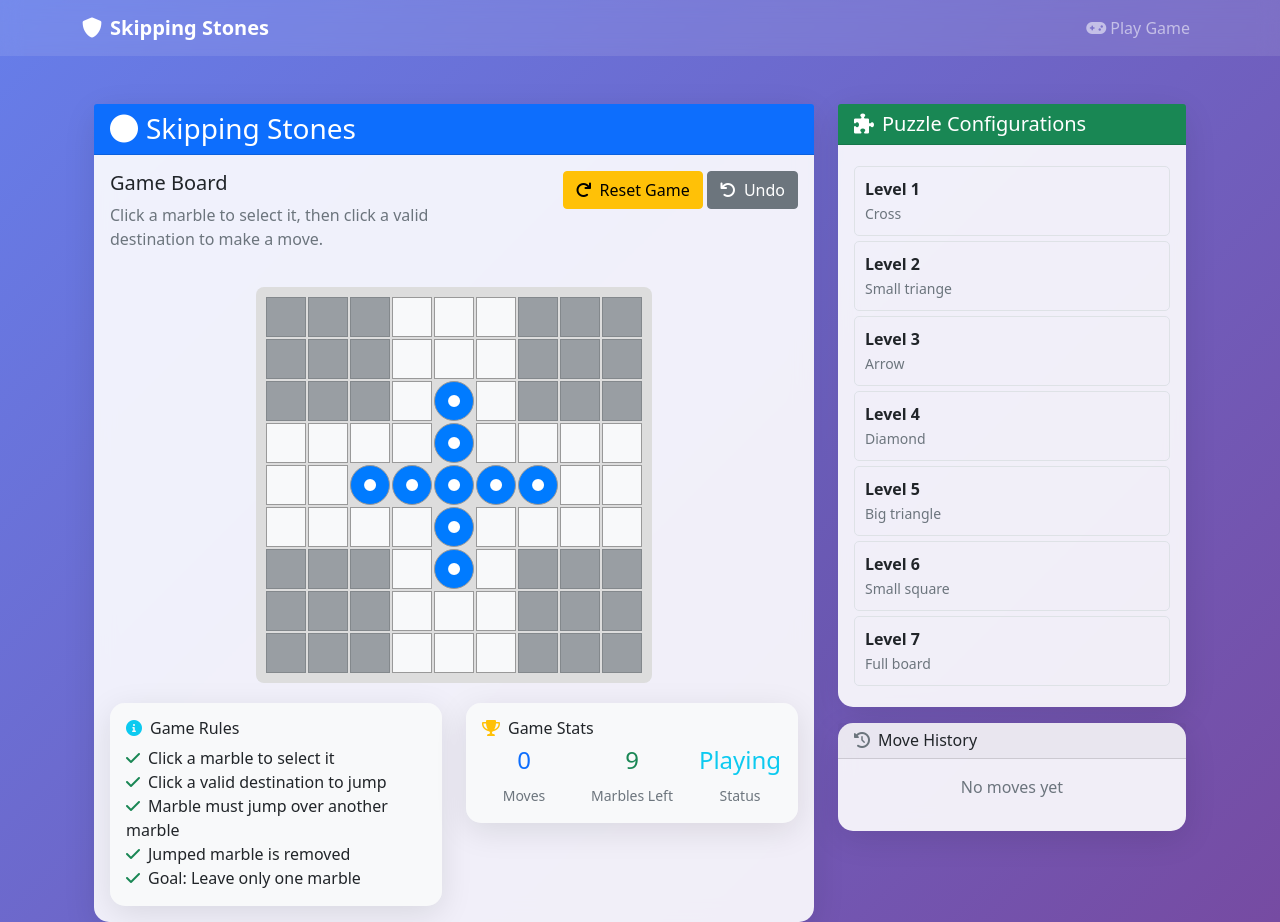
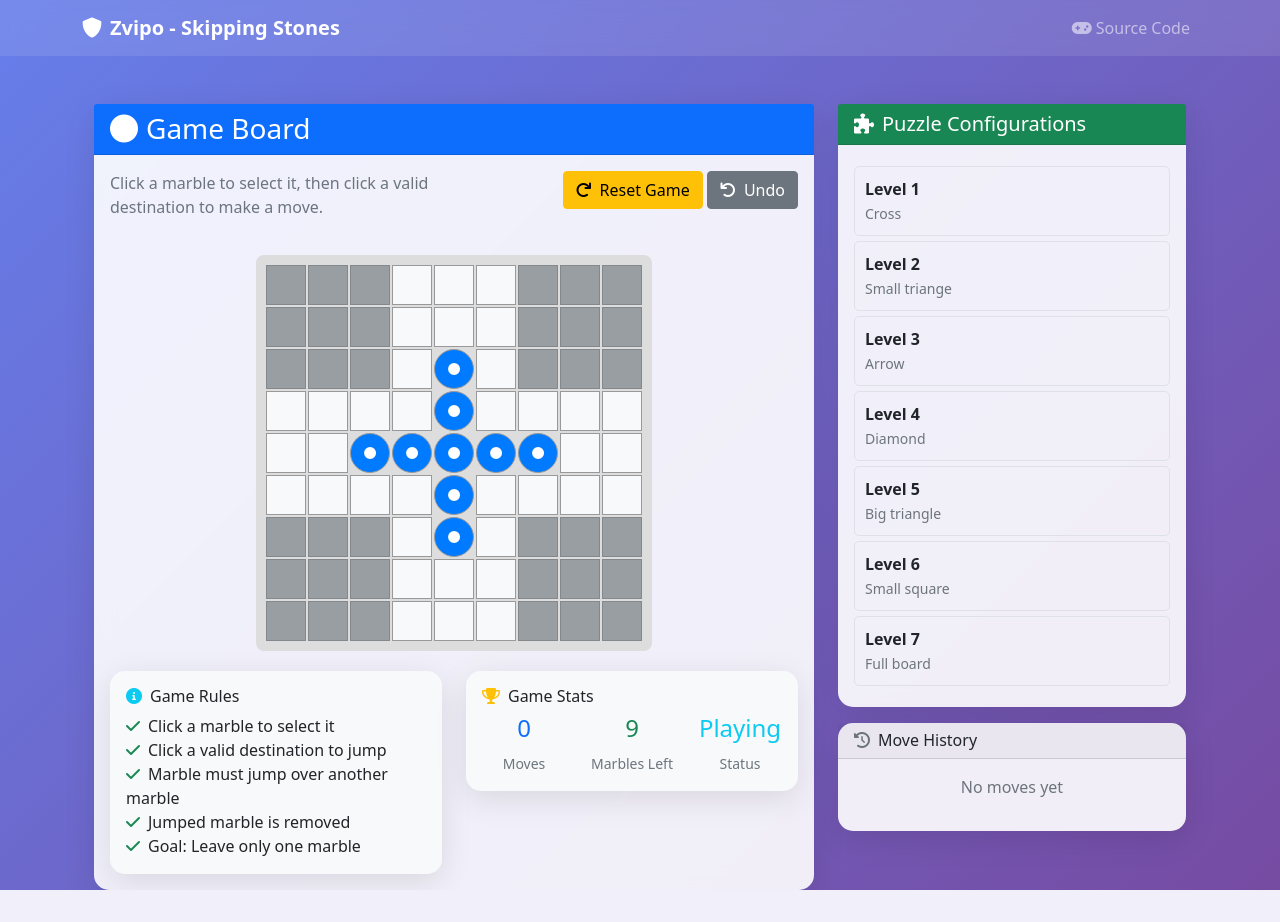
Before and after one commit to zvipo/skipping-stones, a Flask app: page /skipping-stones in a window 1280 px wide. After the commit the page ends 890 px from the top, so only its background shows below. Run offline with Flask 3, Linux system fonts and the light colour scheme.

Commit message:
Add Zvipo labelling and link to source code.

```diff
--- a/templates/base.html
+++ b/templates/base.html
@@ -37,11 +37,11 @@
     <nav class="navbar navbar-expand-lg navbar-dark">
         <div class="container">
             <a class="navbar-brand fw-bold" href="{{ url_for('index') }}">
-                <i class="fas fa-shield-alt me-2"></i>Skipping Stones
+                <i class="fas fa-shield-alt me-2"></i>Zvipo - Skipping Stones
             </a>
             <div class="navbar-nav ms-auto">
-                <a class="nav-link" href="{{ url_for('skipping_stones') }}">
-                    <i class="fas fa-gamepad me-1"></i>Play Game
+                <a class="nav-link" href="https://github.com/zvipo/skipping-stones">
+                    <i class="fas fa-gamepad me-1"></i>Source Code
                 </a>
             </div>
         </div>
--- a/templates/skipping_stones.html
+++ b/templates/skipping_stones.html
@@ -9,13 +9,12 @@
             <div class="card">
                 <div class="card-header bg-primary text-white">
                     <h3 class="mb-0">
-                        <i class="fas fa-circle me-2"></i>Skipping Stones
+                        <i class="fas fa-circle me-2"></i>Game Board
                     </h3>
                 </div>
                 <div class="card-body">
                     <div class="row mb-3">
                         <div class="col-md-6">
-                            <h5>Game Board</h5>
                             <p class="text-muted">Click a marble to select it, then click a valid destination to make a move.</p>
                         </div>
                         <div class="col-md-6 text-end">
```
